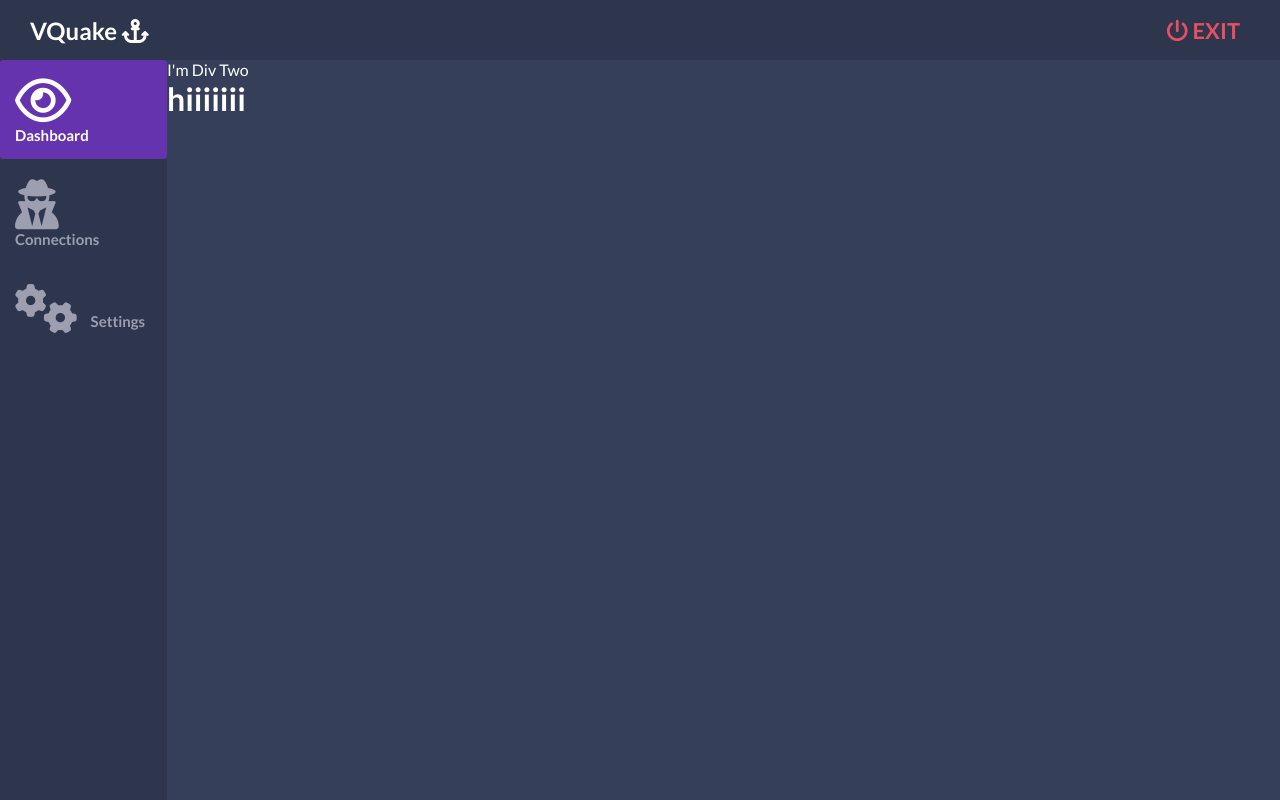
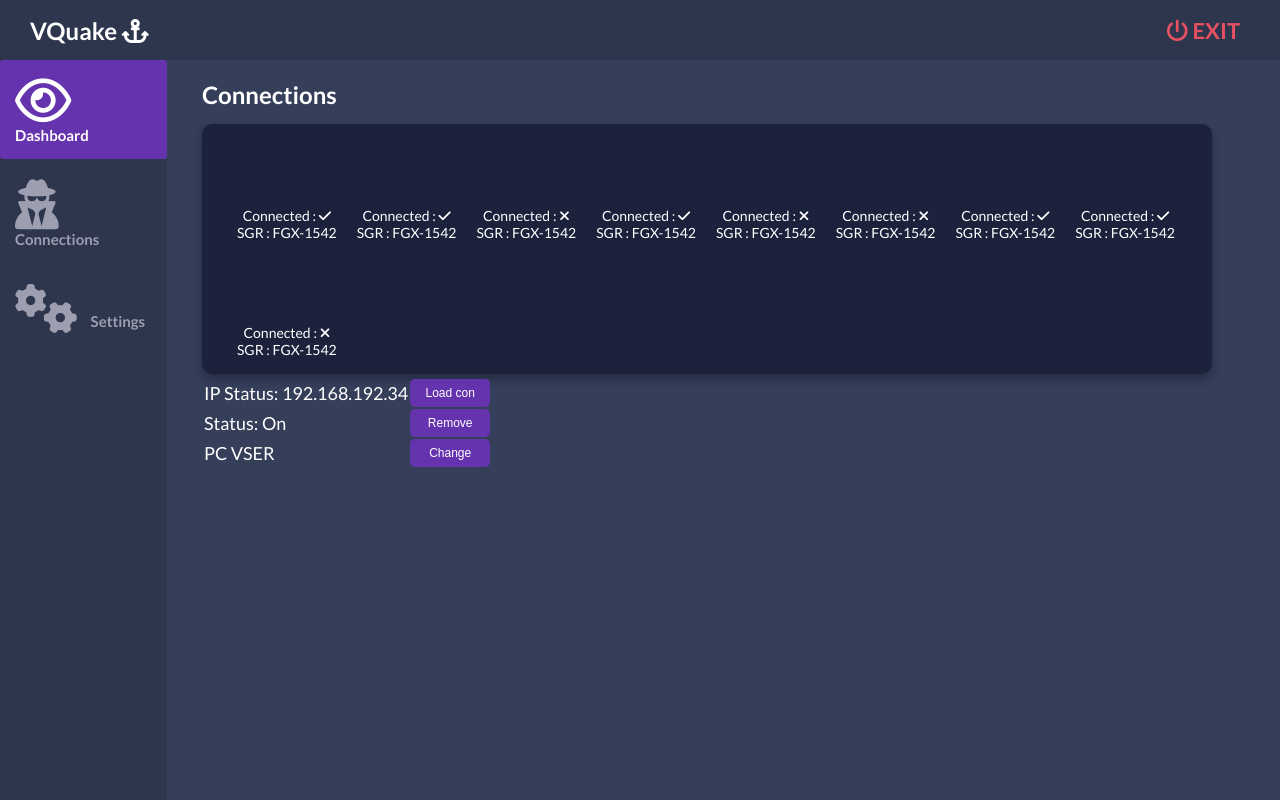
Before and after one commit to thesunRider/VQuake, a plain HTML site: page GUI/index.html in a window 1280 px wide. Both pictures are taken after a click on the link "Connections". Drawn offline with Linux system fonts and the light colour scheme.

Commit message:
error.html and connections modified

```diff
--- a/GUI/index.html
+++ b/GUI/index.html
@@ -33,15 +33,82 @@
         <div class="main__container" id="Div1">
           <h1>Connected Devices</h1>
         </div>
-        <div id="Div2" style="position: absolute; display: none;"><p>I'm Div Two</p>
-          <h1>hiiiiiii</h1>
+        <div id="Div2" style="position: absolute; display: none;">
+          <div class="main__container">
+            <h2>Connections</h2>
+            <div class="connection do-nicescroll">
+              <a href="#">
+                <i class="fal fa-desktop"></i>
+                <p>Connected : <i class="fa fa-check"></i></p>
+                <p>SGR : FGX-1542</p>
+              </a>
+              <a href="#">
+                <i class="fal fa-desktop"></i>
+                <p>Connected : <i class="fa fa-check"></i></p>
+                <p>SGR : FGX-1542</p>
+              </a>
+              <a href="#">
+                <i class="fal fa-desktop"></i>
+                <p>Connected : <i class="fa fa-times"></i></p>
+                <p>SGR : FGX-1542</p>
+              </a>
+              <a href="#">
+                <i class="fal fa-desktop"></i>
+                <p>Connected : <i class="fa fa-check"></i></p>
+                <p>SGR : FGX-1542</p>
+              </a>
+              <a href="#">
+                <i class="fal fa-desktop"></i>
+                <p>Connected : <i class="fa fa-times"></i></p>
+                <p>SGR : FGX-1542</p>
+              </a>
+              <a href="#">
+                <i class="fal fa-desktop"></i>
+                <p>Connected : <i class="fa fa-times"></i></p>
+                <p>SGR : FGX-1542</p>
+              </a>
+              <a href="#">
+                <i class="fal fa-desktop"></i>
+                <p>Connected : <i class="fa fa-check"></i></p>
+                <p>SGR : FGX-1542</p>
+              </a>
+              <a href="#">
+                <i class="fal fa-desktop"></i>
+                <p>Connected : <i class="fa fa-check"></i></p>
+                <p>SGR : FGX-1542</p>
+              </a>
+              <a href="#">
+                <i class="fal fa-desktop"></i>
+                <p>Connected : <i class="fa fa-times"></i></p>
+                <p>SGR : FGX-1542</p>
+              </a>
+            </div>
+            <table>
+              <thead>
+              </thead>
+              <tbody">
+                <tr style="background-color: #353f5a;" class="">
+                  <td style="font-size: 18px;" class=""> IP Status: 192.168.192.34</td>
+                  <td class=""><button class="btn">Load con</button></td>
+                </tr>
+                <tr style="background-color: #353f5a;" class="">
+                  <td style="font-size: 18px;" class="">Status: On</td>
+                  <td class=""><button class="btn">Remove</button></td>
+                </tr>
+                <tr style="background-color: #353f5a;" class="">
+                  <td style="font-size: 18px;" class="">PC VSER</td>
+                  <td class=""><button class="btn">Change</button></td>
+                </tr>
+                </tbody>
+            </table>
+          </div>
         </div>
         <div id="Div3" style="display: none;"><p>I'm Div Three</p> </div>
       </main>
 
       </main>
 
-      <div id="sidebar" onclick="myFunction(event)">
+      <div id="sidebar">
         <div class="sidebar__menu">
           <a href="#" onclick="divVisibility('Div1');" class="">
             <div class="sidebar__link active_menu_link">
--- a/GUI/styles.css
+++ b/GUI/styles.css
@@ -293,3 +293,46 @@ main {
     display: none;
   }
 }
+
+/* connection */
+
+.connection{
+  margin-top: 15px;
+  width: 92%;
+  height: 200px;
+  overflow:auto;
+
+  flex-direction: column;
+  padding: 25px;
+  background:  #1c223b;
+  border-radius: 0.625rem;
+  box-shadow: 0 5px 10px rgba(12,16,31,0.4);
+  display: inline-block;
+}
+.connection > a > i {
+  font-size: 40px;
+  color: white;
+}
+.connection > a > p {
+  font-size: 14px;
+  color: white;
+}
+
+.connection > a {
+  text-decoration: none;
+  color: white;
+  text-align: center;
+  width: fit-content;
+  float: left;
+  padding: 10px;
+  margin-bottom: 15px;
+}
+.btn {
+  background-color: #6533ae;
+  color: white;
+  border: 2px solid #6533ae;
+  padding: 5px;
+  font-size: 12px;
+  border-radius: 5px;
+  width: 80px;
+}
```
Also changed, not shown: GUI/error.html (+10 -24 lines).
